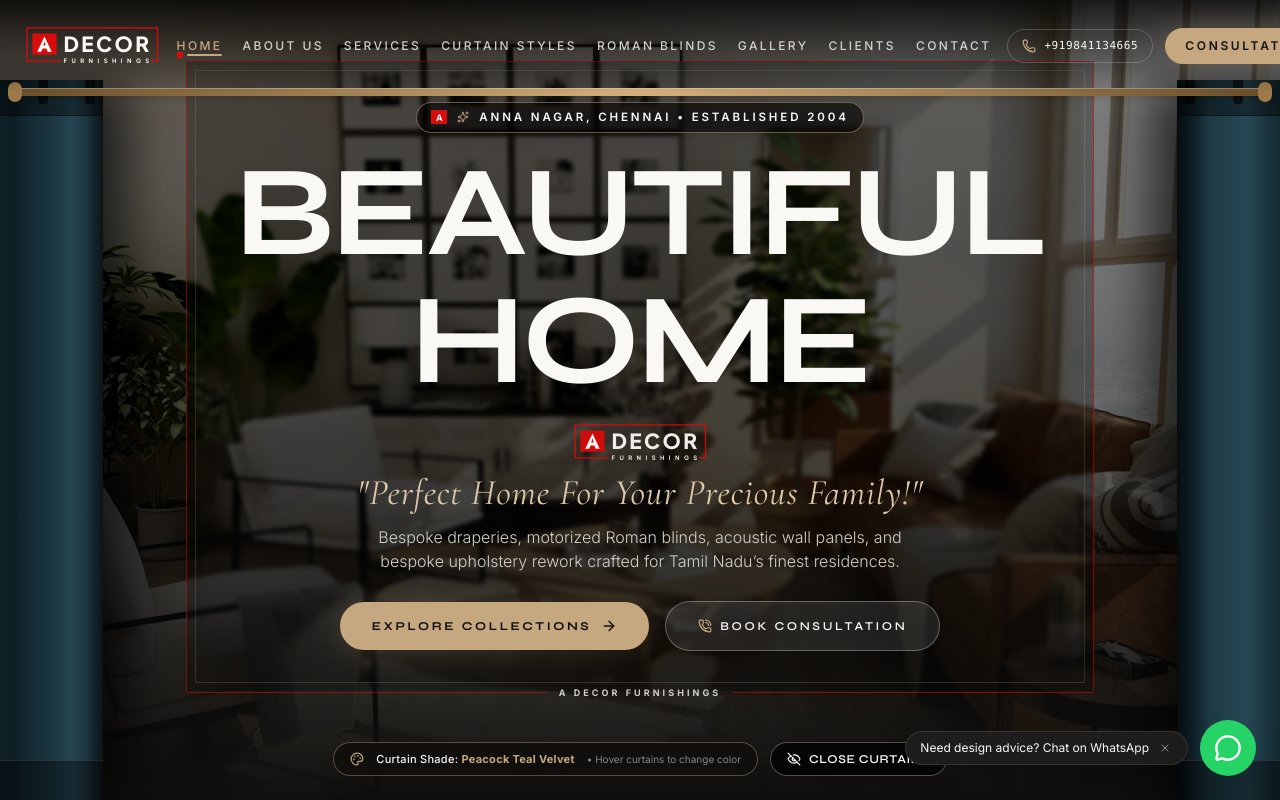
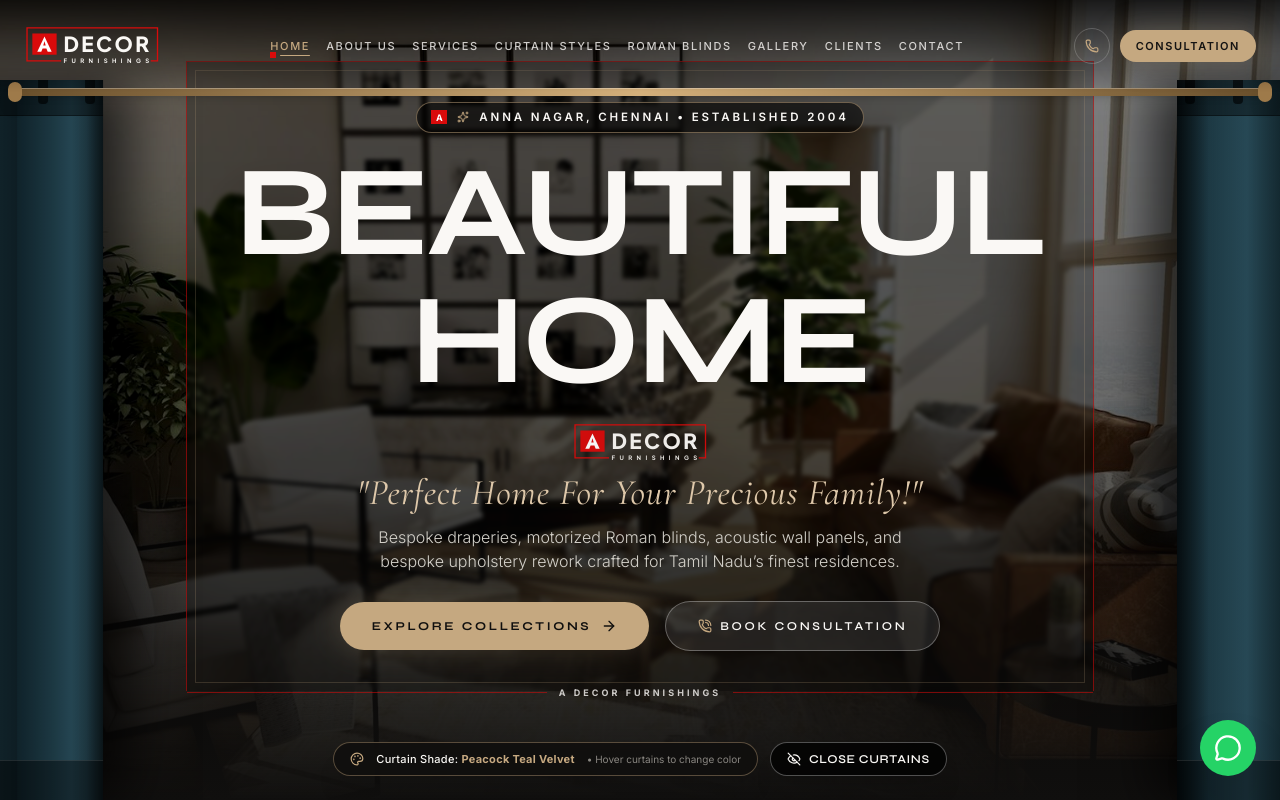
Before and after one commit to AdecorFurnishings/ADECOR-FURNITURE-, a React (Vite) app: page / in a window 1280 px wide. Shown: the top 800 px of the page. Built offline with nearby package versions, Linux system fonts and the light colour scheme; a web font is replaced by a local one.

Commit message:
fix: fit 1280px navbar consultation button and hover-only whatsapp tooltip

```diff
--- a/src/components/common/FloatingWhatsApp.tsx
+++ b/src/components/common/FloatingWhatsApp.tsx
@@ -1,25 +1,14 @@
-import React, { useState } from 'react';
-import { MessageCircle, X } from 'lucide-react';
+import React from 'react';
+import { MessageCircle } from 'lucide-react';
 import { SITE_CONTENT } from '../../data/content';
 
 export const FloatingWhatsApp: React.FC = () => {
-  const [showTooltip, setShowTooltip] = useState(true);
-
   return (
-    <div className="fixed bottom-6 right-6 z-40 flex items-center gap-3">
-      {/* Tooltip speech bubble */}
-      {showTooltip && (
-        <div className="hidden sm:flex items-center gap-2 bg-[#1E1D1B] text-[#FAF8F5] text-xs py-2 px-3.5 rounded-full shadow-elevated border border-white/10 animate-fade-in">
-          <span>Need design advice? Chat on WhatsApp</span>
-          <button
-            onClick={() => setShowTooltip(false)}
-            className="text-white/50 hover:text-white p-0.5"
-            aria-label="Close tooltip"
-          >
-            <X className="w-3 h-3" />
-          </button>
-        </div>
-      )}
+    <div className="fixed bottom-5 right-5 sm:bottom-6 sm:right-6 z-40 flex items-center gap-3 group">
+      {/* Hover-revealed tooltip so it never covers hero controls at rest */}
+      <div className="hidden sm:flex items-center bg-[#1E1D1B]/95 backdrop-blur-md text-[#FAF8F5] text-xs py-2 px-3.5 rounded-full shadow-elevated border border-white/15 opacity-0 translate-x-2 pointer-events-none group-hover:opacity-100 group-hover:translate-x-0 transition-all duration-200 whitespace-nowrap">
+        <span>Need design advice? Chat on WhatsApp</span>
+      </div>
 
       {/* WhatsApp Floating Action Button */}
       <a
@@ -27,11 +16,9 @@ export const FloatingWhatsApp: React.FC = () => {
         target="_blank"
         rel="noopener noreferrer"
         aria-label="Chat with A-Decor on WhatsApp"
-        className="relative group w-14 h-14 rounded-full bg-[#25D366] text-white flex items-center justify-center shadow-2xl hover:scale-110 active:scale-95 transition-all duration-300"
+        className="relative w-12 h-12 sm:w-14 sm:h-14 rounded-full bg-[#25D366] text-white flex items-center justify-center shadow-2xl hover:scale-110 active:scale-95 transition-transform duration-300"
       >
-        {/* Pulsing ambient ring */}
-        <span className="absolute inset-0 rounded-full bg-[#25D366] opacity-40 animate-ping pointer-events-none" />
-        <MessageCircle className="w-7 h-7" />
+        <MessageCircle className="w-6 h-6 sm:w-7 sm:h-7" />
       </a>
     </div>
   );
--- a/src/components/common/Navbar.tsx
+++ b/src/components/common/Navbar.tsx
@@ -57,14 +57,14 @@ export const Navbar: React.FC = () => {
           </Link>
 
           {/* Desktop Navigation Links */}
-          <nav className="hidden lg:flex items-center gap-3.5 xl:gap-5">
+          <nav className="hidden lg:flex items-center gap-3 xl:gap-4">
             {navLinks.map((link) => {
               const isActive = location.pathname === link.href;
               return (
                 <Link
                   key={link.href}
                   to={link.href}
-                  className={`text-[11px] xl:text-xs tracking-[0.14em] xl:tracking-[0.2em] uppercase font-medium transition-all relative py-1 whitespace-nowrap ${
+                  className={`text-[11px] tracking-[0.11em] xl:tracking-[0.15em] uppercase font-medium transition-all relative py-1 whitespace-nowrap ${
                     isActive
                       ? 'text-[#C5A880]'
                       : 'text-[#FAF8F5]/80 hover:text-white'
@@ -83,10 +83,19 @@ export const Navbar: React.FC = () => {
           </nav>
 
           {/* Right Header Actions */}
-          <div className="hidden sm:flex items-center gap-3 shrink-0">
+          <div className="hidden sm:flex items-center gap-2.5 shrink-0">
             <a
               href={`tel:${SITE_CONTENT.brand.phones[0]}`}
-              className="hidden xl:flex px-3.5 py-2 rounded-full border border-white/20 text-[#FAF8F5] hover:border-[#C5A880] hover:text-[#C5A880] text-xs tracking-wider transition-all items-center gap-2 whitespace-nowrap shrink-0"
+              aria-label={`Call ${SITE_CONTENT.brand.phones[0]}`}
+              title={`Call ${SITE_CONTENT.brand.phones[0]}`}
+              className="hidden xl:flex 2xl:hidden w-9 h-9 rounded-full border border-white/20 text-[#FAF8F5] hover:border-[#C5A880] hover:text-[#C5A880] transition-all items-center justify-center shrink-0"
+            >
+              <Phone className="w-3.5 h-3.5 text-[#C5A880] shrink-0" />
+            </a>
+
+            <a
+              href={`tel:${SITE_CONTENT.brand.phones[0]}`}
+              className="hidden 2xl:flex px-3.5 py-2 rounded-full border border-white/20 text-[#FAF8F5] hover:border-[#C5A880] hover:text-[#C5A880] text-xs tracking-wider transition-all items-center gap-2 whitespace-nowrap shrink-0"
             >
               <Phone className="w-3.5 h-3.5 text-[#C5A880] shrink-0" />
               <span className="font-mono text-[11px]">{SITE_CONTENT.brand.phones[0]}</span>
@@ -94,7 +103,7 @@ export const Navbar: React.FC = () => {
 
             <Link
               to="/contact"
-              className="px-4 xl:px-5 py-2.5 rounded-full bg-[#C5A880] hover:bg-[#FAF8F5] text-[#141312] font-semibold text-[11px] xl:text-xs tracking-[0.16em] xl:tracking-luxury uppercase transition-all shadow-glow-gold whitespace-nowrap shrink-0"
+              className="px-4 py-2 rounded-full bg-[#C5A880] hover:bg-[#FAF8F5] text-[#141312] font-semibold text-[11px] tracking-[0.14em] uppercase transition-all shadow-glow-gold whitespace-nowrap shrink-0"
             >
               Consultation
             </Link>
```
